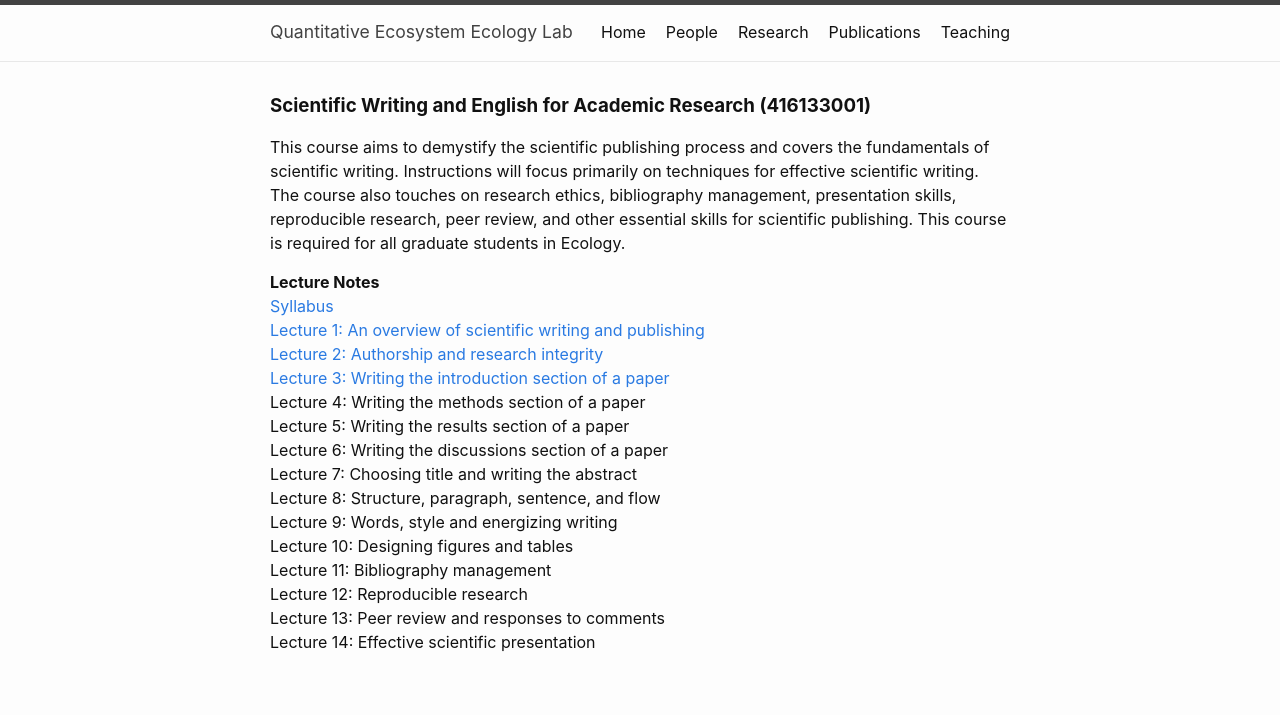
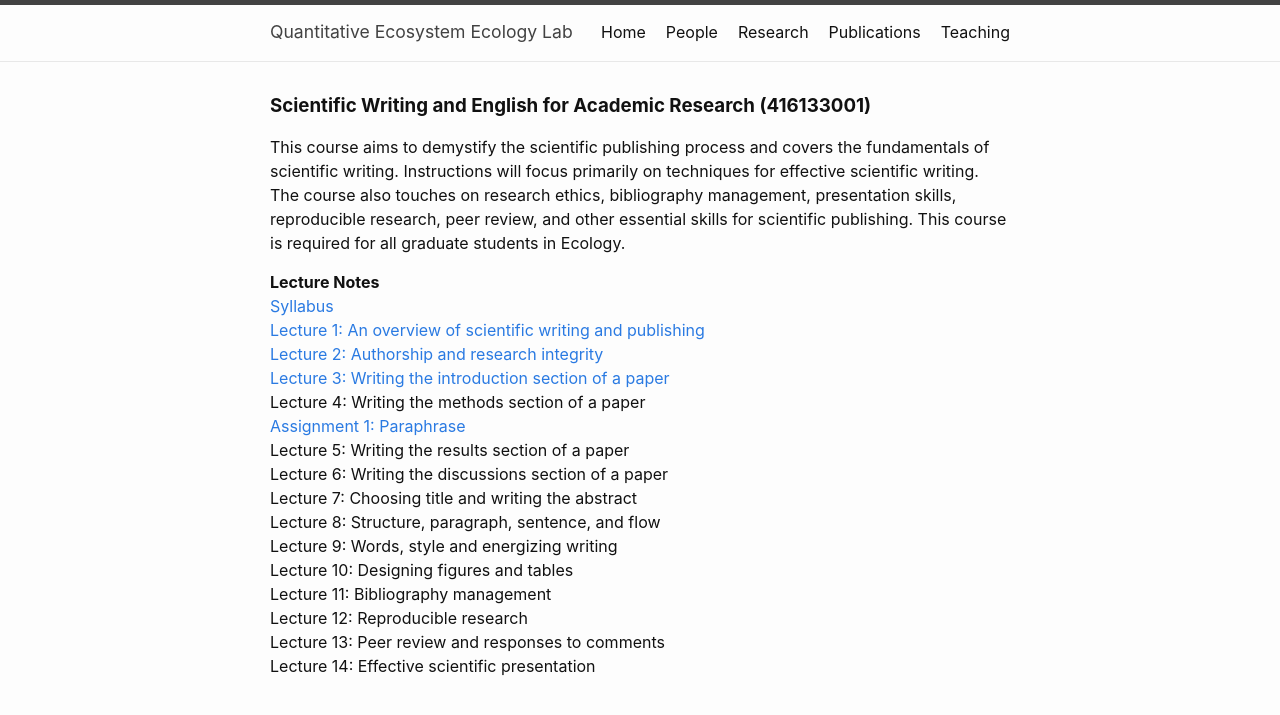
Before and after one commit to chaosonglab/chaosonglab.github.io, a Jekyll site: the page built from teaching.md, in a window 1280 px wide. Shown: the top 715 px of the page. Built offline with Jekyll 4.4.1, drawn with Linux system fonts in a browser that asks for light colours.

Commit message:
Update teaching.md

```diff
--- a/teaching.md
+++ b/teaching.md
@@ -14,6 +14,7 @@ This course aims to demystify the scientific publishing process and covers the f
 [Lecture 2: Authorship and research integrity](/files/course_materials/Lecture2_authorship.pdf)\
 [Lecture 3: Writing the introduction section of a paper](/files/course_materials/Lecture3_introduction.pdf)\
 Lecture 4: Writing the methods section of a paper\
+[Assignment 1: Paraphrase](/files/course_materials/Assignment1_paraphrase)\
 Lecture 5: Writing the results section of a paper\
 Lecture 6: Writing the discussions section of a paper\
 Lecture 7: Choosing title and writing the abstract\
```
